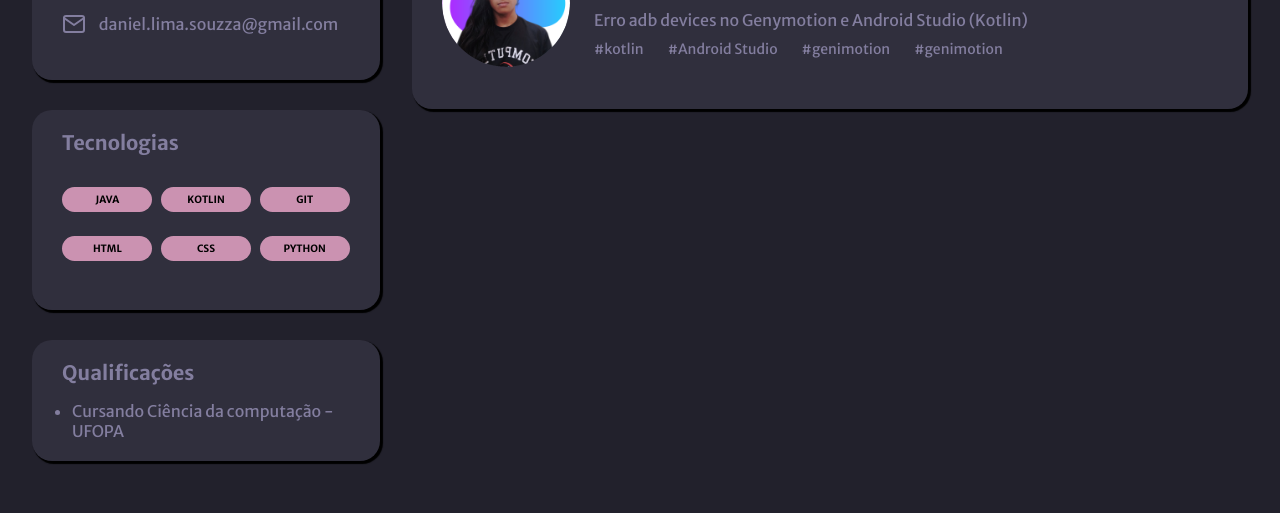
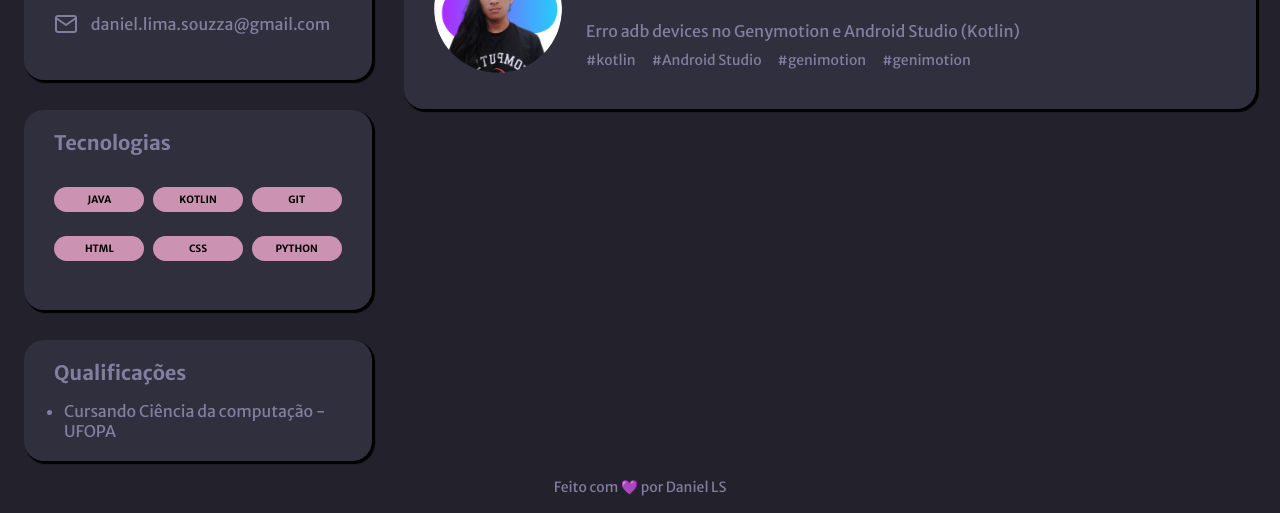
Before and after one commit to danielsouzza/Front-End, a plain HTML site: page Portfolio/index.html in a window 1280 px wide. Shown: the part 622-1135 px from the top of the page. Before the commit the page ends 1099 px from the top, so only its background shows below. Drawn offline with Linux system fonts and the light colour scheme.

Commit message:
Update portfolio

```diff
--- a/Portfolio/index.html
+++ b/Portfolio/index.html
@@ -47,7 +47,7 @@
                             <rect x="2" y="9" width="4" height="12"></rect>
                             <circle cx="4" cy="4" r="2"></circle>
                         </svg>
-                        <a href="linkedin.com/in/daniel-souzza">daniel-souza</a>
+                        <a href="https://www.linkedin.com/in/daniel-souzza">daniel-souza</a>
                     </li>
                     <li class="link">
                         <svg xmlns="http://www.w3.org/2000/svg" width="24" height="24" viewBox="0 0 24 24" fill="none" stroke="currentColor" stroke-width="2" stroke-linecap="round" stroke-linejoin="round" class="feather feather-instagram">
@@ -155,5 +155,8 @@
                 </main>
         </section>
     </main>
+    <footer>
+        <h2>Feito com 💜 por Daniel LS</h2>
+    </footer>
 </body>
 </html>
--- a/Portfolio/style.css
+++ b/Portfolio/style.css
@@ -16,7 +16,7 @@
 
 body{
     background: var(--color-back);
-    padding: 2rem 2rem 1rem 2rem;
+    padding: 2rem 1.5rem 1rem 1.5rem;
 }
 
 .conteainer{
@@ -31,7 +31,6 @@ body{
     display: flex;
     flex-direction: column;
     gap: 30px;
-    grid-area: "perfil";
 }
 
 .theme{
@@ -264,6 +263,8 @@ body{
 
 .emphasis{
     display: flex;
+    flex-wrap: wrap;
+    align-items: center;
     min-height: 200px;
     padding: 30px;
     gap: 1.5rem;
@@ -292,7 +293,7 @@ body{
     list-style: none;
     display: flex;
     flex-wrap: wrap;
-    gap: 1.5rem;
+    gap: 1rem;
     font-style: normal;
     font-weight: 400;
     font-size: 14px;
@@ -306,3 +307,23 @@ body{
 .mt-2{
     margin-top: 20px;
 }
+
+@media screen and (max-width: 1158px){
+    .emphasis {
+        justify-content: center;
+    }
+}
+
+footer{
+    margin-top: 1rem ;
+    display: flex;
+    align-items: center;
+    justify-content: center;
+}
+
+footer h2{
+    font-style: normal;
+    font-weight: 400;
+    font-size: 14px;
+    line-height: 20px;
+}
```
